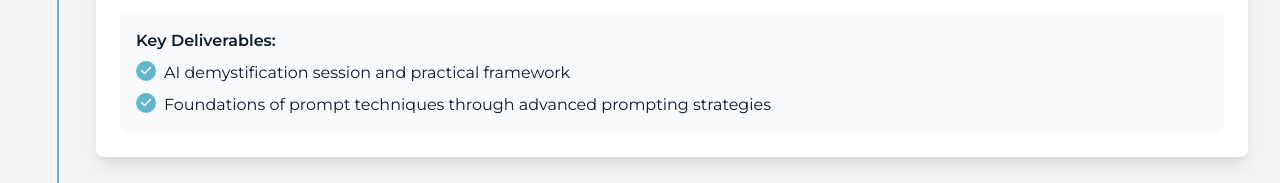
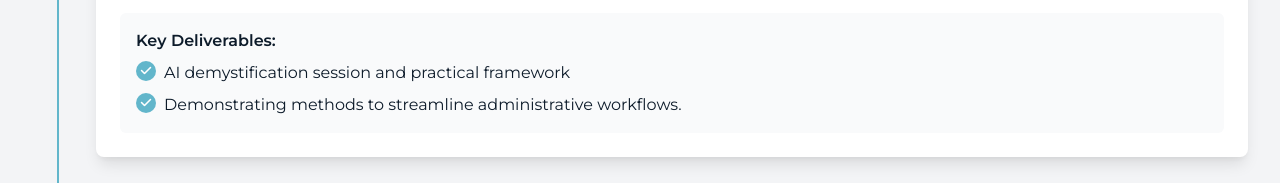
Before and after one commit to Bhavanikola2023/SCUC-Interactive-Proposal, a plain HTML site: page index.html in a window 1280 px wide. Shown: the part 1987-2170 px from the top of the page. Drawn offline with nearby package versions, Linux system fonts and the light colour scheme.

Commit message:
Update index.html

```diff
--- a/index.html
+++ b/index.html
@@ -410,7 +410,7 @@
                                     <span class="flex-shrink-0 h-5 w-5 rounded-full scuc-accent flex items-center justify-center mr-2">
                                         <i class="fas fa-check text-white text-xs"></i>
                                     </span>
-                                    <span>Foundations of prompt techniques through advanced prompting strategies</span>
+                                    <span>Demonstrating methods to streamline administrative workflows.</span>
                                 </li>
                             </ul>
                         </div>
```
